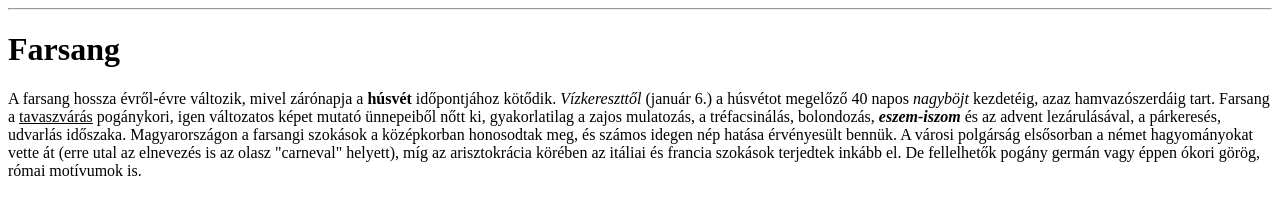
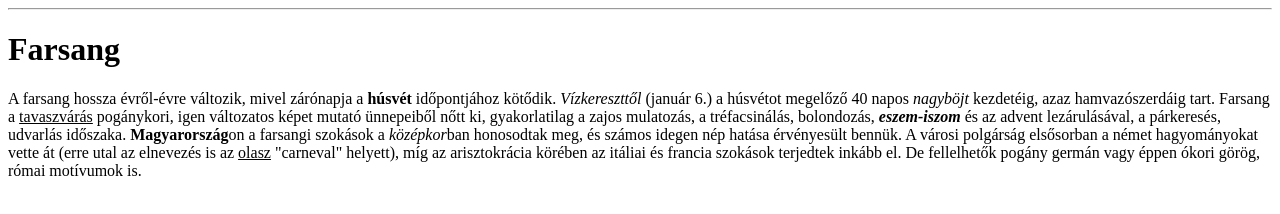
Before and after one commit to tothkatackik/Webfejlesztes, a plain HTML site: page HTML/kiemelesek.html in a window 1280 px wide. Drawn offline with Linux system fonts and the light colour scheme.

Commit message:
strong, em, ins

```diff
--- a/HTML/kiemelesek.html
+++ b/HTML/kiemelesek.html
@@ -5,8 +5,11 @@
     <title>kiemelesek</title>
 </head>
 <body>
+    <!-- strong-b, de hangsúlyosabb -->
+    <!-- em-i, de hangsúlyosabb -->
+    <!-- ins-u, de hangsúlyosabb -->
     <hr>
     <h1>Farsang</h1>
-    <p>A farsang hossza évről-évre változik, mivel zárónapja a <b>húsvét</b> időpontjához kötődik. <i>Vízkereszttől</i> (január 6.) a húsvétot megelőző 40 napos <i>nagyböjt</i> kezdetéig, azaz hamvazószerdáig tart. Farsang a <u>tavaszvárás</u> pogánykori, igen változatos képet mutató ünnepeiből nőtt ki, gyakorlatilag a zajos mulatozás, a tréfacsinálás, bolondozás, <b><i>eszem-iszom</i></b> és az advent lezárulásával, a párkeresés, udvarlás időszaka. Magyarországon a farsangi szokások a középkorban honosodtak meg, és számos idegen nép hatása érvényesült bennük. A városi polgárság elsősorban a német hagyományokat vette át (erre utal az elnevezés is az olasz "carneval" helyett), míg az arisztokrácia körében az itáliai és francia szokások terjedtek inkább el. De fellelhetők pogány germán vagy éppen ókori görög, római motívumok is.</p>
+    <p>A farsang hossza évről-évre változik, mivel zárónapja a <b>húsvét</b> időpontjához kötődik. <i>Vízkereszttől</i> (január 6.) a húsvétot megelőző 40 napos <i>nagyböjt</i> kezdetéig, azaz hamvazószerdáig tart. Farsang a <u>tavaszvárás</u> pogánykori, igen változatos képet mutató ünnepeiből nőtt ki, gyakorlatilag a zajos mulatozás, a tréfacsinálás, bolondozás, <b><i>eszem-iszom</i></b> és az advent lezárulásával, a párkeresés, udvarlás időszaka. <strong>Magyarország</strong>on a farsangi szokások a <em>középkor</em>ban honosodtak meg, és számos idegen nép hatása érvényesült bennük. A városi polgárság elsősorban a német hagyományokat vette át (erre utal az elnevezés is az <ins>olasz</ins> "carneval" helyett), míg az arisztokrácia körében az itáliai és francia szokások terjedtek inkább el. De fellelhetők pogány germán vagy éppen ókori görög, római motívumok is.</p>
 </body>
 </html>
```
